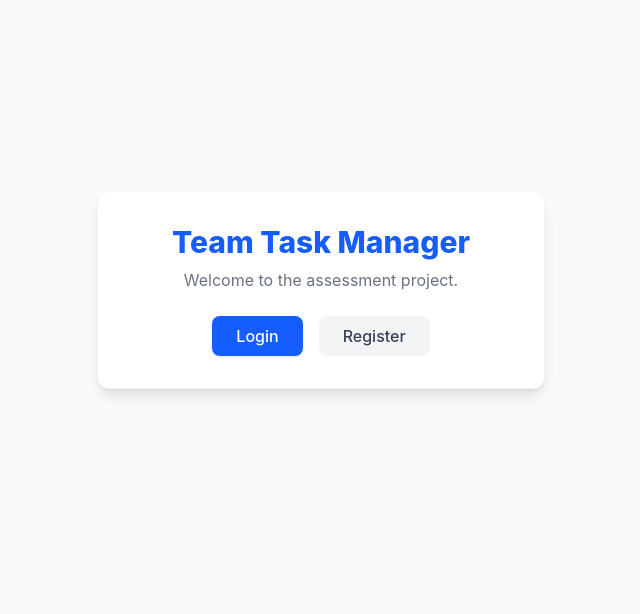
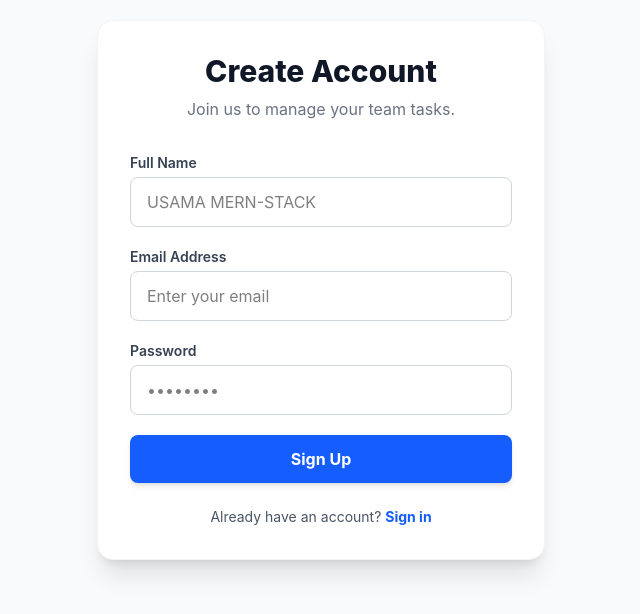
Before and after one commit to UsamaShafaqat-Dev/team-task-manager, a React app in the folder frontend/: page /register in a window 1280 px wide. Shown: the part 110-724 px from the top of the page, without its empty margins (319-959 px from the left). Built offline with nearby package versions, Linux system fonts and the light colour scheme; the HTML template or start-up script is replaced by a standard one.

Commit message:
Complete Login and Register premium UI

```diff
--- a/frontend/src/App.jsx
+++ b/frontend/src/App.jsx
@@ -1,33 +1,23 @@
-import { BrowserRouter as Router, Routes, Route } from "react-router-dom";
+import {
+  BrowserRouter as Router,
+  Routes,
+  Route,
+  Navigate,
+} from "react-router-dom";
+import Login from "./pages/Login";
+import Register from "./pages/Register";
 
 function App() {
   return (
     <Router>
-      <div className="min-h-screen bg-gray-50 flex flex-col items-center justify-center font-sans">
-        {/* Premium Test Header */}
-        <div className="bg-white p-8 rounded-xl shadow-lg text-center max-w-md w-full border border-gray-100">
-          <h1 className="text-3xl font-extrabold text-blue-600 mb-2">
-            Team Task Manager
-          </h1>
-          <p className="text-gray-500 mb-6">
-            Welcome to the assessment project.
-          </p>
-          <div className="flex gap-4 justify-center">
-            <button className="bg-blue-600 text-white px-6 py-2 rounded-lg font-medium hover:bg-blue-700 transition-colors shadow-sm">
-              Login
-            </button>
-            <button className="bg-gray-100 text-gray-700 px-6 py-2 rounded-lg font-medium hover:bg-gray-200 transition-colors">
-              Register
-            </button>
-          </div>
-        </div>
+      <Routes>
+        {/* Default route jo seedha login par le jayega */}
+        <Route path="/" element={<Navigate to="/login" />} />
 
-        {/* Routes Yahan Ayenge */}
-        <Routes>
-          {/* <Route path="/login" element={<Login />} /> */}
-          {/* <Route path="/dashboard" element={<Dashboard />} /> */}
-        </Routes>
-      </div>
+        {/* Auth Routes */}
+        <Route path="/login" element={<Login />} />
+        <Route path="/register" element={<Register />} />
+      </Routes>
     </Router>
   );
 }
--- /dev/null
+++ b/frontend/src/pages/Login.jsx
@@ -0,0 +1,54 @@
+import { Link } from "react-router-dom";
+
+const Login = () => {
+  return (
+    <div className="min-h-screen bg-gray-50 flex items-center justify-center p-4 font-sans">
+      <div className="max-w-md w-full bg-white rounded-2xl shadow-xl p-8 border border-gray-100">
+        <div className="text-center mb-8">
+          <h2 className="text-3xl font-extrabold text-gray-900 mb-2">
+            Welcome Back
+          </h2>
+          <p className="text-gray-500">Please enter your details to sign in.</p>
+        </div>
+
+        <form className="space-y-5">
+          <div>
+            <label className="block text-sm font-semibold text-gray-700 mb-1">
+              Email Address
+            </label>
+            <input
+              type="email"
+              className="w-full px-4 py-3 border border-gray-300 rounded-lg focus:ring-2 focus:ring-blue-600 focus:border-transparent outline-none transition-all"
+              placeholder="Enter your email"
+            />
+          </div>
+          <div>
+            <label className="block text-sm font-semibold text-gray-700 mb-1">
+              Password
+            </label>
+            <input
+              type="password"
+              className="w-full px-4 py-3 border border-gray-300 rounded-lg focus:ring-2 focus:ring-blue-600 focus:border-transparent outline-none transition-all"
+              placeholder="••••••••"
+            />
+          </div>
+          <button className="w-full bg-blue-600 text-white font-bold py-3 px-4 rounded-lg hover:bg-blue-700 transition-colors shadow-md">
+            Sign In
+          </button>
+        </form>
+
+        <p className="mt-6 text-center text-sm text-gray-600">
+          Don't have an account?{" "}
+          <Link
+            to="/register"
+            className="text-blue-600 font-bold hover:underline"
+          >
+            Register here
+          </Link>
+        </p>
+      </div>
+    </div>
+  );
+};
+
+export default Login;
--- /dev/null
+++ b/frontend/src/pages/Register.jsx
@@ -0,0 +1,61 @@
+import { Link } from "react-router-dom";
+
+const Register = () => {
+  return (
+    <div className="min-h-screen bg-gray-50 flex items-center justify-center p-4 font-sans">
+      <div className="max-w-md w-full bg-white rounded-2xl shadow-xl p-8 border border-gray-100">
+        <div className="text-center mb-8">
+          <h2 className="text-3xl font-extrabold text-gray-900 mb-2">
+            Create Account
+          </h2>
+          <p className="text-gray-500">Join us to manage your team tasks.</p>
+        </div>
+
+        <form className="space-y-5">
+          <div>
+            <label className="block text-sm font-semibold text-gray-700 mb-1">
+              Full Name
+            </label>
+            <input
+              type="text"
+              className="w-full px-4 py-3 border border-gray-300 rounded-lg focus:ring-2 focus:ring-blue-600 focus:border-transparent outline-none transition-all"
+              placeholder="USAMA MERN-STACK"
+            />
+          </div>
+          <div>
+            <label className="block text-sm font-semibold text-gray-700 mb-1">
+              Email Address
+            </label>
+            <input
+              type="email"
+              className="w-full px-4 py-3 border border-gray-300 rounded-lg focus:ring-2 focus:ring-blue-600 focus:border-transparent outline-none transition-all"
+              placeholder="Enter your email"
+            />
+          </div>
+          <div>
+            <label className="block text-sm font-semibold text-gray-700 mb-1">
+              Password
+            </label>
+            <input
+              type="password"
+              className="w-full px-4 py-3 border border-gray-300 rounded-lg focus:ring-2 focus:ring-blue-600 focus:border-transparent outline-none transition-all"
+              placeholder="••••••••"
+            />
+          </div>
+          <button className="w-full bg-blue-600 text-white font-bold py-3 px-4 rounded-lg hover:bg-blue-700 transition-colors shadow-md">
+            Sign Up
+          </button>
+        </form>
+
+        <p className="mt-6 text-center text-sm text-gray-600">
+          Already have an account?{" "}
+          <Link to="/login" className="text-blue-600 font-bold hover:underline">
+            Sign in
+          </Link>
+        </p>
+      </div>
+    </div>
+  );
+};
+
+export default Register;
```
